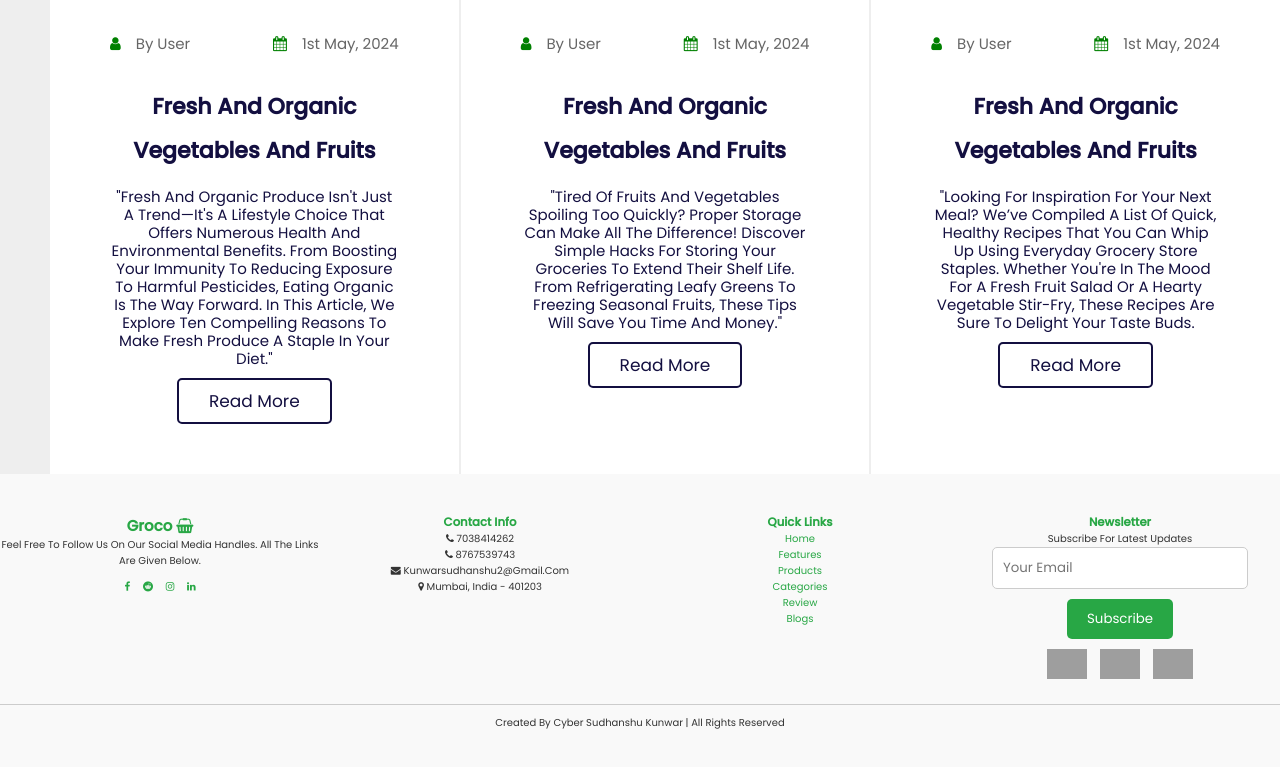
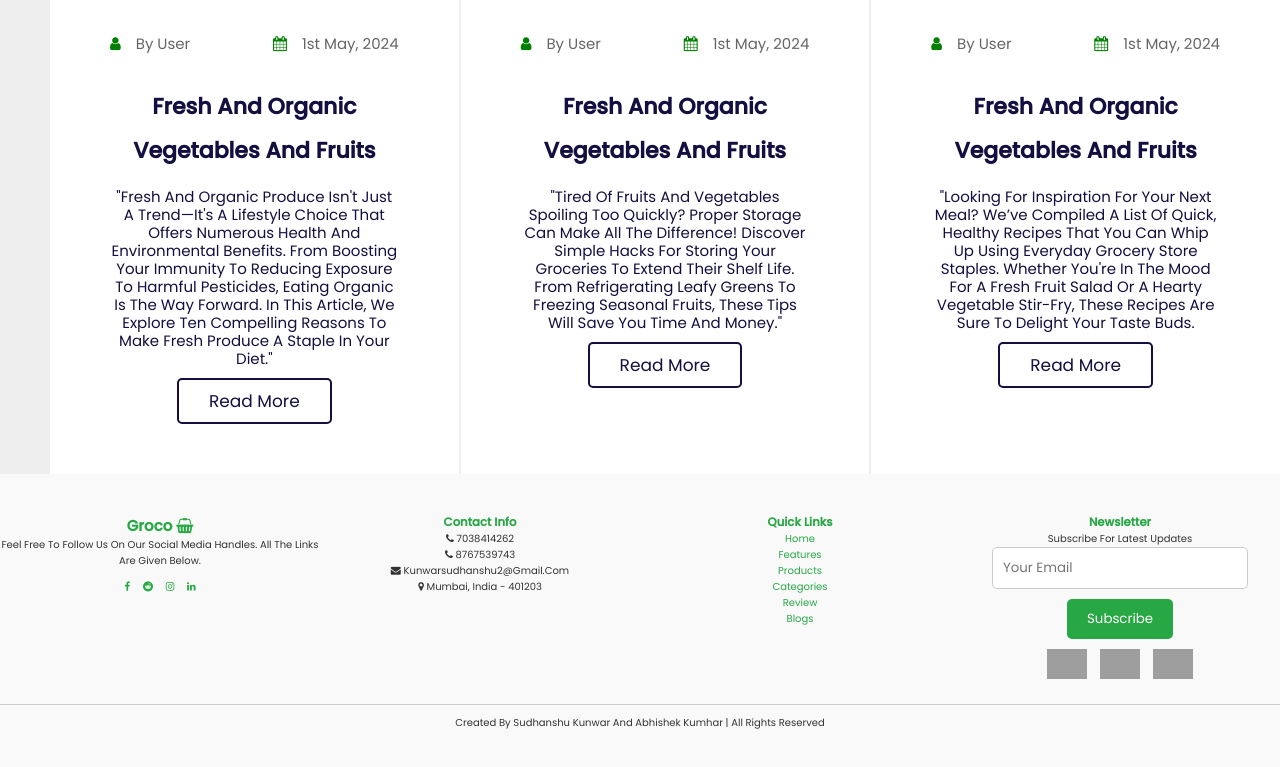
Before and after one commit to Sudhanshukunwar/Groccery-store, a plain HTML site: page index.html in a window 1280 px wide. Shown: the part 2868-3635 px from the top of the page. Drawn offline with nearby package versions, Linux system fonts and the light colour scheme; grey boxes are pictures that could not be loaded.

Commit message:
index.html

```diff
--- a/index.html
+++ b/index.html
@@ -386,7 +386,7 @@
         </div>
 
         <div style="text-align: center; margin-top: 20px; color: #333; border-top: 1px solid #ccc; padding-top: 10px;">
-            Created By Cyber Sudhanshu Kunwar | All Rights Reserved
+            Created By  Sudhanshu Kunwar And Abhishek kumhar  | All Rights Reserved
         </div>
     </footer>
 
```
